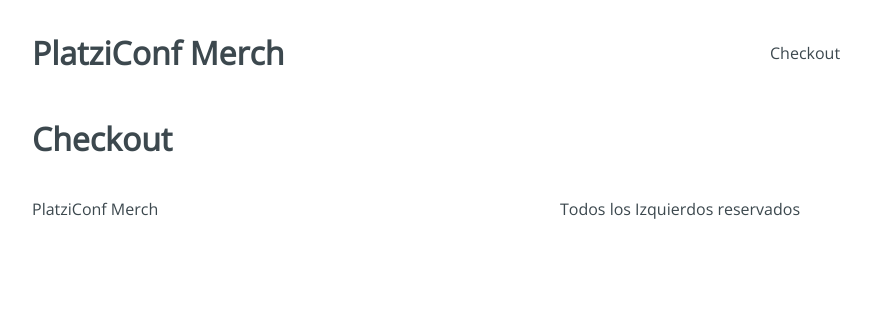
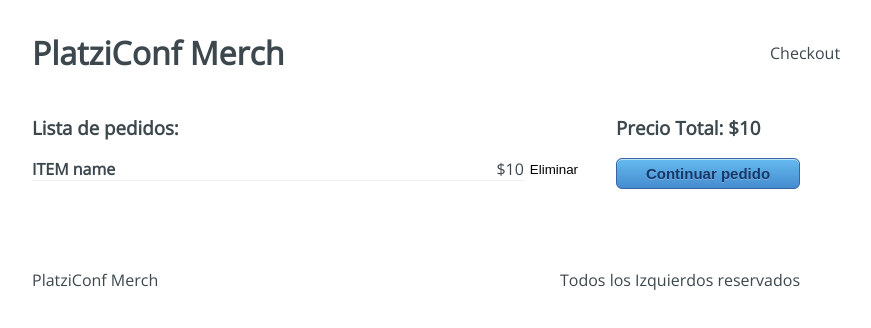
Before and after one commit to LaloJami/reto-playzi-conf, a React app: page /checkout in a window 1280 px wide. Shown: the top 328 px of the page, without its empty margins (224-1095 px from the left). Built offline with nearby package versions, Linux system fonts and the light colour scheme.

Commit message:
[update] Maquetacion y estilos del formulario de checkout

```diff
--- a/src/containers/Checkout.jsx
+++ b/src/containers/Checkout.jsx
@@ -1,9 +1,23 @@
 import React from 'react';
+import '../styles/components/Checkout.css'
 
 const Checkout = () => {
   return (
-    <div>
-      <h1>Checkout</h1>
+    <div className="Checkout">
+      <div className="Checkout-content">
+        <h3>Lista de pedidos: </h3>
+        <div className="Checkout-item">
+          <div className="Checkout-element">
+            <h4>ITEM name</h4>
+            <span>$10</span>
+          </div>
+          <button type="button">Eliminar</button>
+        </div>
+      </div>
+      <div className="Checkout-sidebar">
+        <h3>Precio Total: $10</h3>
+        <button type="button">Continuar pedido</button>
+      </div>
     </div>
   );
 };
```
